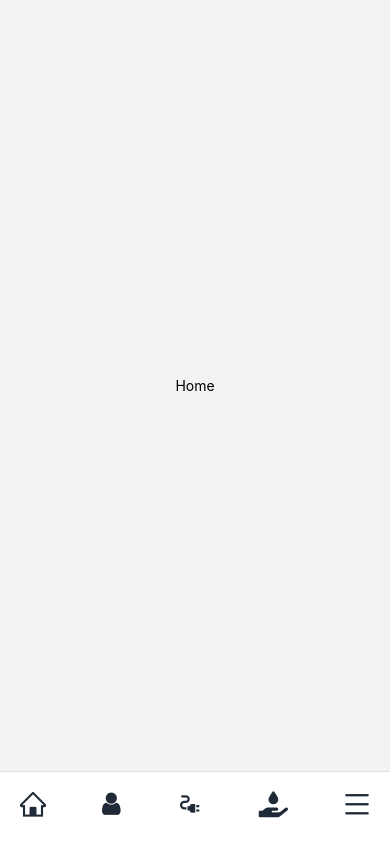
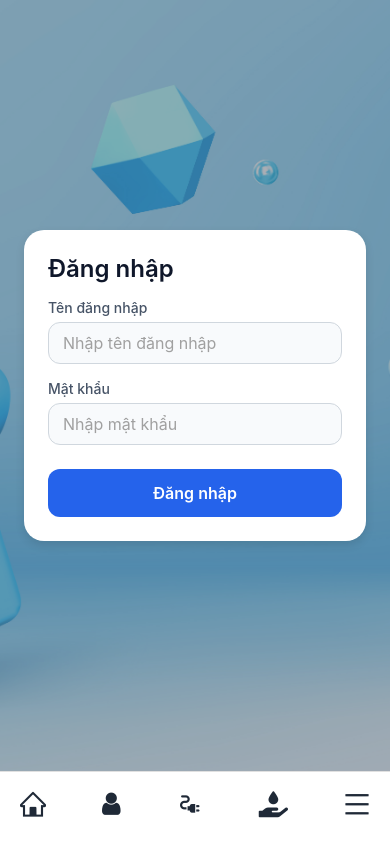
Before and after one commit to Management-System-for-Rental-SEP490/ISUMS_MOBILE_APP, a React Native app: screen /Login in a window 390 px wide. Before the commit this address had no page. Built offline with nearby package versions, Linux system fonts and the light colour scheme.

Commit message:
create login page

```diff
--- a/src/navigation/navigation.tsx
+++ b/src/navigation/navigation.tsx
@@ -1,5 +1,6 @@
 import { View, StyleSheet } from "react-native";
 import { NavigationContainer } from "@react-navigation/native";
+import Login from "../screens/login";
 import Home from "../screens/home";
 import { createNativeStackNavigator } from "@react-navigation/native-stack";
 import User from "../screens/user";
@@ -15,7 +16,8 @@ const Navigation = () => {
     <NavigationContainer>
       <View style={styles.layout}>
         <View style={styles.screenWrapper}>
-          <Stack.Navigator screenOptions={{ headerShown: false }}>
+          <Stack.Navigator initialRouteName="Login" screenOptions={{ headerShown: false }}>
+            <Stack.Screen name="Login" component={Login} />
             <Stack.Screen name="Home" component={Home} />
             <Stack.Screen name="User" component={User} />
             <Stack.Screen name="Electric" component={Electric} />
--- a/src/screens/home.tsx
+++ b/src/screens/home.tsx
@@ -1,19 +1,15 @@
 // Welcome to screens
 
-import { Text, View, StyleSheet } from "react-native";
+import { Text, View, StyleSheet, ImageBackground } from "react-native";
+import { homeStyles } from "../styles/homeScreen/homeStyles";
+const Home = () => (
 
-const Home = () => (
-  <View style={styles.screen}>
-    <Text>Home</Text>
-  </View>
+    <View style={homeStyles.container}>
+      <Text>Home</Text>
+    </View>
+
 );
 
-const styles = StyleSheet.create({
-  screen: {
-    flex: 1,
-    justifyContent: "center",
-    alignItems: "center",
-  },
-});
+
 
 export default Home;
--- /dev/null
+++ b/src/screens/login.tsx
@@ -0,0 +1,49 @@
+import { useState } from "react";
+import { View, Text, TextInput, TouchableOpacity, Alert, ImageBackground } from "react-native";
+import loginStyles from "../styles/authenticationScreen/loginStyles";
+
+const Login = () => {
+  const [username, setUsername] = useState("");
+  const [password, setPassword] = useState("");
+
+  const handleLogin = () => {
+    Alert.alert("Đăng nhập", `Tên: ${username || "(chưa nhập)"}`);
+  };
+
+  // resizeMode="cover" nghĩa là hình nền sẽ được phóng to hoặc thu nhỏ sao cho toàn bộ background được bao phủ bởi ảnh, có thể sẽ bị cắt bớt ở hai cạnh nếu tỉ lệ ảnh không khớp với màn hình.
+  return (
+    <ImageBackground
+      source={require("../../assets/bg.png")}
+      style={loginStyles.background}
+      resizeMode="cover" // "cover" means the background image will resize to cover the entire background, possibly cropping the image to fit.
+    >
+      <View style={loginStyles.overlay}>
+        <View style={loginStyles.form}>
+          <Text style={loginStyles.title}>Đăng nhập</Text>
+          <Text style={loginStyles.label}>Tên đăng nhập</Text>
+          <TextInput
+            style={loginStyles.input}
+            value={username}
+            onChangeText={setUsername}
+            placeholder="Nhập tên đăng nhập"
+            placeholderTextColor="#a0a0a0"
+          />
+          <Text style={loginStyles.label}>Mật khẩu</Text>
+          <TextInput
+            style={loginStyles.input}
+            value={password}
+            onChangeText={setPassword}
+            placeholder="Nhập mật khẩu"
+            placeholderTextColor="#a0a0a0"
+            secureTextEntry
+          />
+          <TouchableOpacity style={loginStyles.button} onPress={handleLogin}>
+            <Text style={loginStyles.buttonText}>Đăng nhập</Text>
+          </TouchableOpacity>
+        </View>
+      </View>
+    </ImageBackground>
+  );
+};
+
+export default Login;
--- a/src/services/index.tsx
+++ b/src/services/index.tsx
@@ -1 +1 @@
-// Welcome to services
+export * from "./authData";
--- /dev/null
+++ b/src/styles/authenticationScreen/loginStyles.tsx
@@ -0,0 +1,67 @@
+import { StyleSheet } from "react-native";
+
+
+const loginStyles = StyleSheet.create({
+    background: {
+        flex: 1,
+        width: "100%",
+        height: "100%",
+    },
+    overlay: {
+        flex: 1,
+        justifyContent: "center",
+        alignItems: "center",
+        paddingHorizontal: 24,
+        backgroundColor: "rgba(15, 23, 42, 0.35)",
+    },
+    form: {
+        width: "100%",              // Chiều rộng tối đa (full width container)
+        maxWidth: 420,              // Không vượt quá 420px (trên các thiết bị rộng)
+        backgroundColor: "#ffffff", // Nền trắng cho form
+        borderRadius: 20,           // Bo góc cho form mềm mại
+        padding: 24,                // Padding bên trong form (giãn cách nội dung với viền)
+        shadowColor: "#000",        // Màu bóng đổ (shadow) là đen
+        shadowOffset: { width: 0, height: 4 }, // Độ lệch của bóng đổ: ngang 0, dọc 4px
+        shadowOpacity: 0.1,         // Độ mờ của bóng đổ 10%
+        shadowRadius: 10,           // Độ “mờ loang” của bóng đổ
+        elevation: 6,               // "elevation" là thuộc tính để tạo hiệu ứng bóng đổ (shadow) và tạo cảm giác độ nổi cho thành phần trên thiết bị Android.
+
+    },
+    title: {
+        fontSize: 24,
+        fontWeight: "600",
+        marginBottom: 16,
+        color: "#0f172a",
+    },
+    label: {
+        fontSize: 14,
+        fontWeight: "500",
+        marginBottom: 6,
+        color: "#475467",
+    },
+    input: {
+        borderWidth: 1,
+        borderColor: "#d0d7de",
+        borderRadius: 12,
+        paddingVertical: 10,
+        paddingHorizontal: 14,
+        marginBottom: 16,
+        fontSize: 16,
+        color: "#111827",
+        backgroundColor: "#f8fafc",
+    },
+    button: {
+        marginTop: 8,
+        backgroundColor: "#2563eb",
+        paddingVertical: 14,
+        borderRadius: 12,
+        alignItems: "center",
+    },
+    buttonText: {
+        color: "#ffffff",
+        fontSize: 16,
+        fontWeight: "600",
+    },
+});
+
+export default loginStyles;
--- a/src/styles/homeScreen/homeStyles.tsx
+++ b/src/styles/homeScreen/homeStyles.tsx
@@ -4,5 +4,10 @@ export const homeStyles = StyleSheet.create({
         flex: 1,
         backgroundColor: "white",
     },
+    imageBackground: {
+        flex: 1,
+        width: "100%",
+        height: "100%",
+    },
 });
 export default homeStyles;
--- a/src/types/index.tsx
+++ b/src/types/index.tsx
@@ -1,5 +1,6 @@
 
 export type RootStackParamList = {
+  Login: undefined;
   Home: undefined;
   User: undefined;
   Electric: undefined;
```
Also changed, not shown: src/services/authData.ts (added, +12 -0 lines), assets/bg.png (added).
